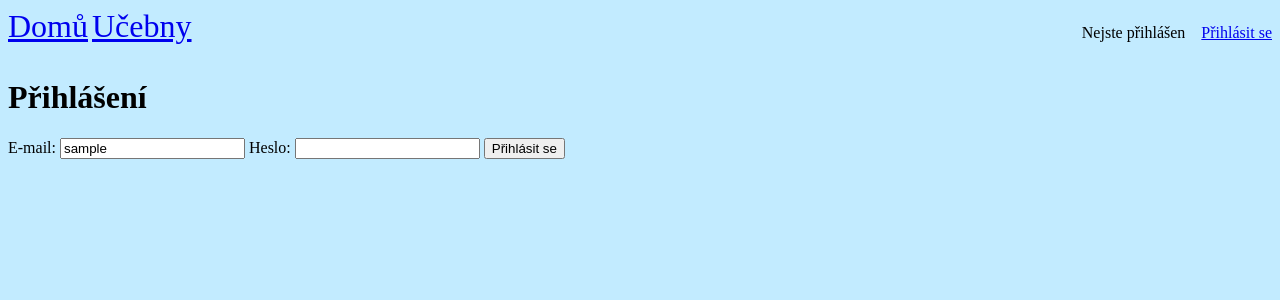
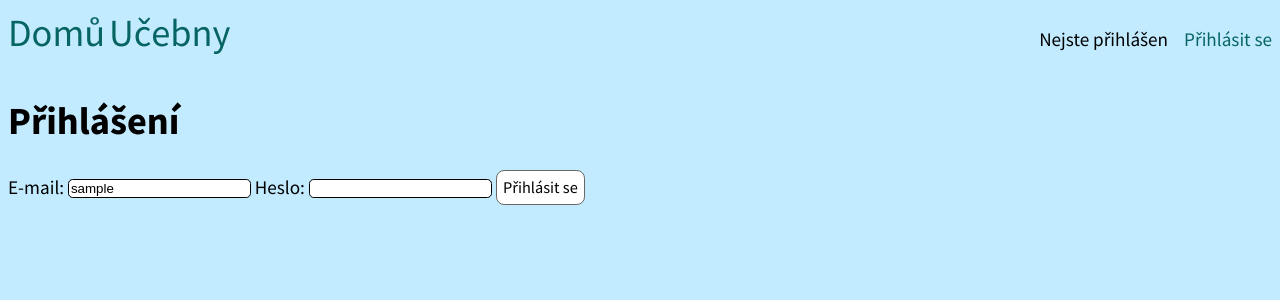
Before and after one commit to JanSuran03/bitwa, a Symfony app: template templates/login.html.twig in a window 1280 px wide. Shown: the top 300 px of the page. Run offline with Twig, Linux system fonts and the light colour scheme; the template is opened without the code that fills it: most values are stand-ins (such as "Sample title", 1, 10 or a date in 2020); some libraries are stand-ins or nearby versions.

Commit message:
Add CSS for tables, anchors, buttons and input.

```diff
--- a/public/css/common.css
+++ b/public/css/common.css
@@ -1,5 +1,7 @@
 body {
     background: hsl(200, 100%, 88%);
+    font-family: "Source Sans Pro", sans-serif;
+    font-size: 1.2em;
 }
 
 header {
@@ -29,3 +31,68 @@ header .user-info {
 .flash-error {
     background: hsl(0, 100%, 65%);
 }
+
+table {
+    border-collapse: collapse;
+    margin: 0.3em;
+}
+
+td, th {
+    border: 0.1em solid black;
+    padding: 0.2em;
+}
+
+thead tr {
+    background: rgba(238, 232, 118, 0.3);
+}
+
+tbody tr:nth-child(odd) {
+    background: rgba(0, 255, 243, var(--table-bg-opacity));
+}
+
+tbody tr:nth-child(even) {
+    background: rgba(26, 255, 0, var(--table-bg-opacity));
+}
+
+:root {
+    --a-color: hsl(178, 89%, 21%);
+    --table-bg-opacity: 0.13;
+}
+
+a {
+    color: var(--a-color);
+    text-decoration: none;
+}
+
+a:visited {
+    color: var(--a-color);
+}
+
+a:hover {
+    color: hsl(182, 99%, 39%);
+    text-decoration: underline;
+}
+
+button {
+    background: #ffffff;
+    border: 0.12em solid #666666;
+    border-radius: 0.5em;
+    font-family: inherit;
+    padding: 0.4em;
+    font-size: 0.85em;
+}
+
+button:hover {
+    background: #dddddd;
+    transition: 0.3s ease-in-out;
+    cursor: pointer;
+}
+
+input {
+    border-radius: 0.35em;
+    border: 0.1em groove black;
+}
+
+input:hover, input:focus {
+    border-width: 0.15em;
+}
--- a/templates/base.html.twig
+++ b/templates/base.html.twig
@@ -5,6 +5,8 @@
     <title>{% block title %}Rezervační systém učeben{% endblock %}</title>
 
     <link rel="stylesheet" href="/css/{% block page %}{% endblock %}.css">
+    <link href="https://fonts.googleapis.com/css2?family=Source+Sans+Pro:wght@300;400;600;700;900&amp;display=swap"
+          rel="stylesheet">
 </head>
 <body>
 <header>
@@ -23,7 +25,9 @@
     <div class="user-info">
         {% if is_granted('IS_AUTHENTICATED') %}
             <p>Jste přihlášen jako <b>{{ app.user.name }}</b> ({{ app.user.email }})</p>
-            <a href="{{ path('app_logout') }}">Odhlásit se</a>
+            <form action="{{ path('app_logout') }}" method="get">
+                <button type="submit">Odhlásit se</button>
+            </form>
         {% else %}
             <p>Nejste přihlášen</p>
             <a href="{{ path('app_login') }}">Přihlásit se</a>
```
